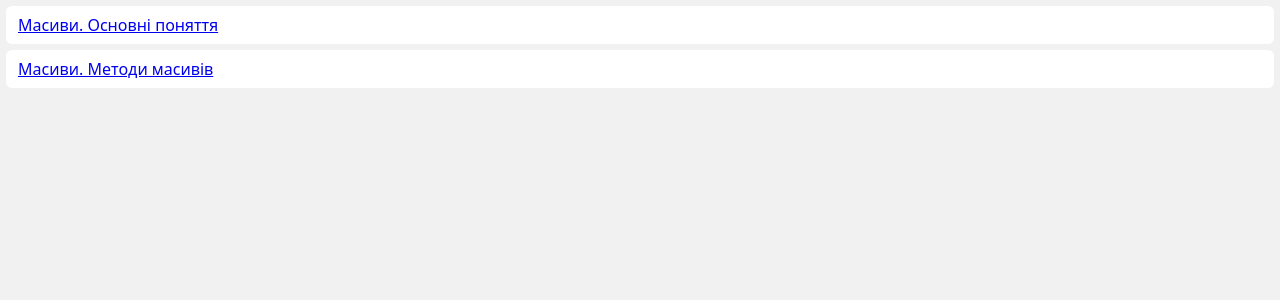
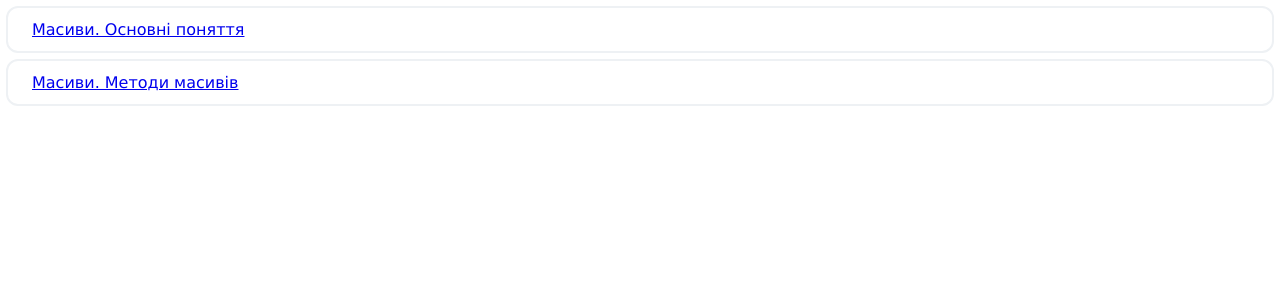
Before and after one commit to TarasTsupryk/learn-js, a React (Create React App) app: page / in a window 1280 px wide. Shown: the top 300 px of the page. Built offline with nearby package versions, Linux system fonts and the light colour scheme.

Commit message:
improve ui

```diff
--- a/src/components/paper/styles.module.css
+++ b/src/components/paper/styles.module.css
@@ -1,6 +1,7 @@
 .paper {
   background-color: white;
-  border-radius: var(--spacing6);
-  box-shadow: 0px 0px 0px var(--black-transparent-light);
-  padding: var(--spacing8) var(--spacing12);
+  border-radius: var(--spacing12);
+  box-shadow: 0px 0px var(--spacing8) var(--primary-shadow);
+  border: var(--spacing2) solid var(--border-primary);
+  padding: var(--spacing12) var(--spacing24);
 }
--- a/src/index.css
+++ b/src/index.css
@@ -1,6 +1,5 @@
 * {
-  font-family: system-ui, -apple-system, BlinkMacSystemFont, "Segoe UI", Roboto,
-    Oxygen, Ubuntu, Cantarell, "Open Sans", "Helvetica Neue", sans-serif;
+  font-family: Verdana, Geneva, Tahoma, sans-serif;
 }
 
 body {
@@ -10,13 +9,24 @@ body {
 
 :root {
   /* colors */
+  --blue: #176af6;
   --background-primary: rgb(241, 241, 241);
-  --black-transparent-light: rgba(0, 0, 0, 0.15);
+  --black-transparent-light: rgba(0, 0, 0, 0.1);
+  --border-primary: #eef1f4;
+  --text-primary: #272727;
+  --text-secondary: #565656;
+  --text-tertiary: #8f8f8f;
 
   /* sizes */
+  --spacing2: 2px;
   --spacing4: 4px;
   --spacing6: 6px;
   --spacing8: 8px;
   --spacing10: 10px;
   --spacing12: 12px;
+  --spacing18: 18px;
+  --spacing24: 24px;
+
+  /* shadows */
+  --primary-shadow: rgb(160 160 160 / 5%) 0px 7px 15px;
 }
--- a/src/pages/app/app.module.css
+++ b/src/pages/app/app.module.css
@@ -2,5 +2,5 @@
   position: absolute;
   min-height: 100vh;
   min-width: 100%;
-  background-color: var(--background-primary);
+  background-color: white;
 }
```
